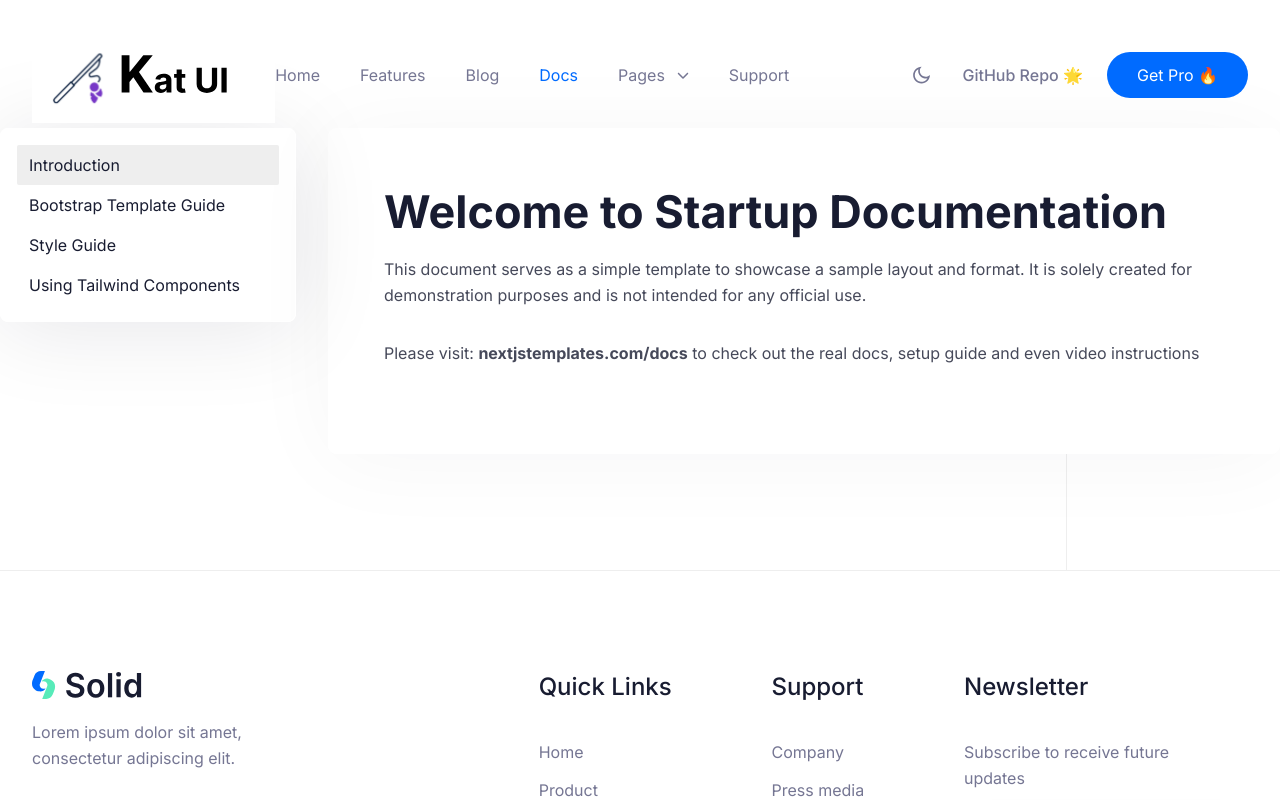
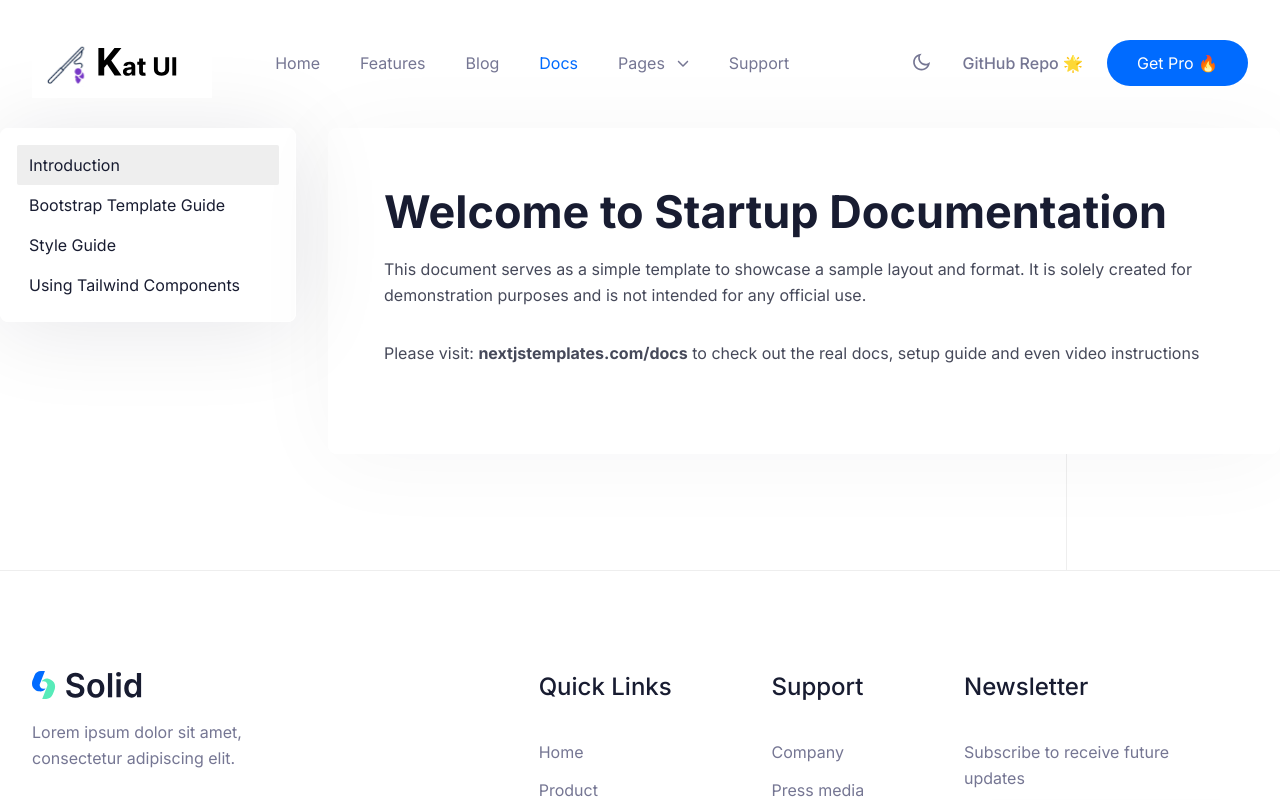
Before and after one commit to DarkInventor/katuikit, a Next.js app: page /docs in a window 1280 px wide. Shown: the top 800 px of the page. Built offline with nearby package versions, Linux system fonts and the light colour scheme.

Commit message:
added brand new logo

```diff
--- a/components/Header/index.tsx
+++ b/components/Header/index.tsx
@@ -35,7 +35,7 @@ const Header = () => {
           : ""
       }`}
     >
-      <div className="relative mx-auto max-w-c-1390 items-center justify-between px-4 md:px-8 xl:flex 2xl:px-0">
+      <div className="relative mx-auto max-w-c-1390 items-center justify-between px-4 md:px-8 xl:flex 2xl:px-0 sm:mb-[10px]">
         <div className="flex w-full items-center justify-between xl:w-1/4">
           <a href="/">
             <Image
@@ -43,14 +43,14 @@ const Header = () => {
               alt="logo"
               width={119.03}
               height={30}
-              className="hidden w-full dark:block"
+              className="hidden w-45 dark:block"
             />
             <Image
               src="/images/logo/light-logo.svg"
               alt="logo"
               width={119.03}
-              height={20}
-              className="w-full dark:hidden"
+              height={30}
+              className="w-45 dark:hidden"
             />
           </a>
 
```
